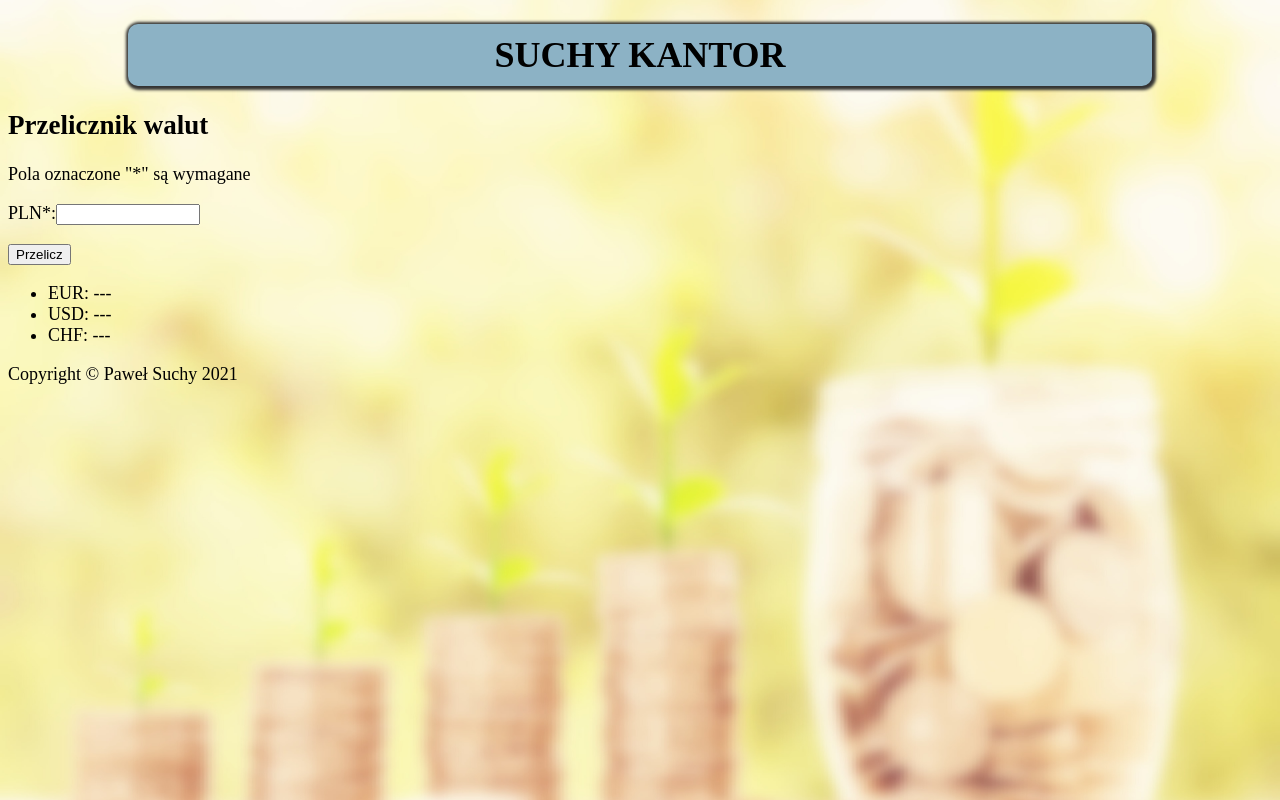
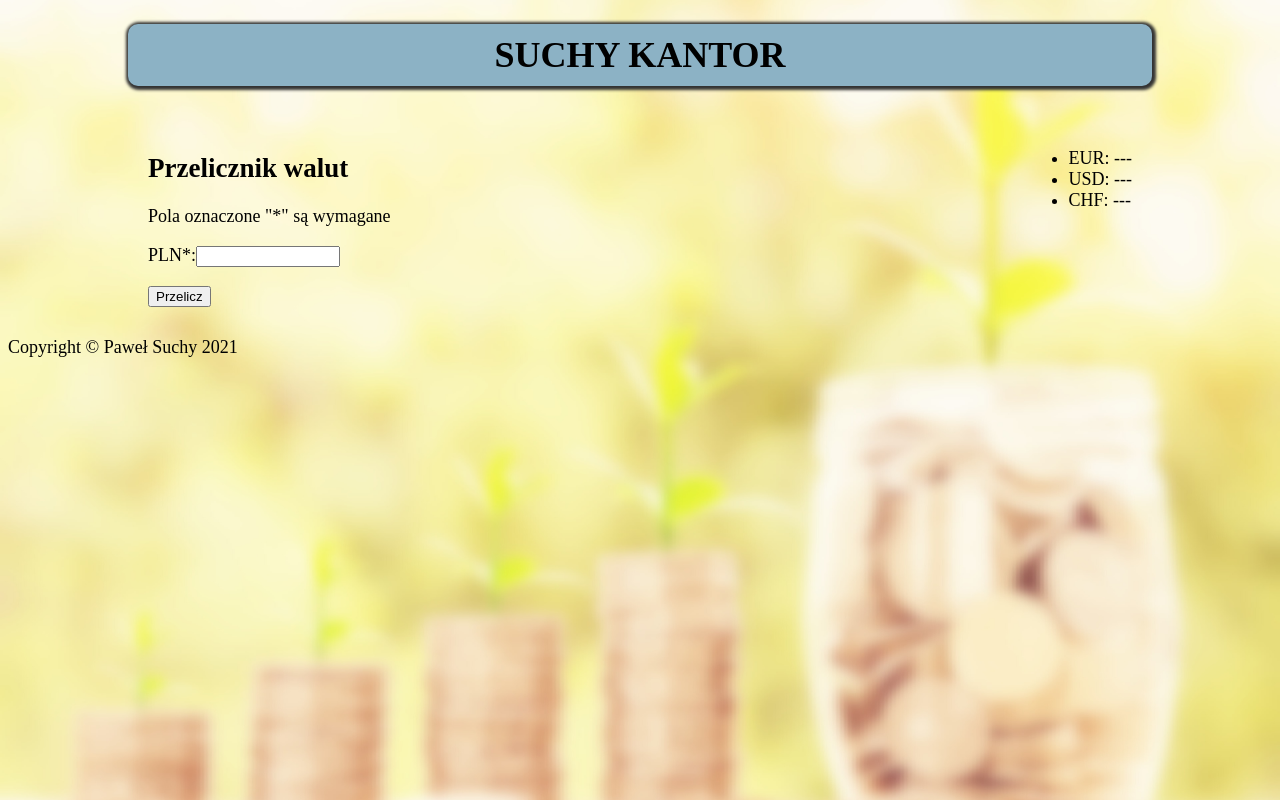
Before and after one commit to pawlo1994/currency-converter-react, a React (Create React App) app: page / in a window 1280 px wide. Built offline with nearby package versions, Linux system fonts and the light colour scheme; a web font is replaced by a local one.

Commit message:
main component and styles added

```diff
--- a/src/App.js
+++ b/src/App.js
@@ -1,11 +1,12 @@
 import './App.css';
 import Header from "./Header";
+import Main from "./Main";
 
 function App() {
   return (
     <>
       <Header headerContent="Suchy kantor" />
-      <main className="main">
+      <Main>
         <form className="form">
           <h2 className="form__header">Przelicznik walut</h2>
                 Pola oznaczone "*" są wymagane
@@ -22,7 +23,7 @@ function App() {
           <li className="currencyList__item">USD: <span className="currencyList__span">---</span></li>
           <li className="currencyList__item">CHF: <span className="currencyList__span">---</span></li>
         </ul>
-      </main>
+      </Main>
       <footer className="footer">Copyright &copy; Paweł Suchy 2021
     </footer>
     </>
--- /dev/null
+++ b/src/Main/index.js
@@ -0,0 +1,9 @@
+import "./style.css";
+
+const Main = ({ children }) => (
+    <main className="main">
+        {children}
+    </main>
+);
+
+export default Main;
--- /dev/null
+++ b/src/Main/style.css
@@ -0,0 +1,35 @@
+.main {
+    width: 100%;
+    max-width: 1024px;
+    display: flex;
+    justify-content: space-between;
+    margin: 10px auto;
+    padding: 20px;
+}
+
+.main--januszed {
+    background-size: cover;
+    background-position: center center;
+    background-image: url("Background_januszed.jpg");
+}
+
+.main__button {
+    display: block;
+    font-size: 20px;
+    width: 100px;
+    padding: 10px;
+    margin: 10px auto;
+    background-color: #ccc;
+    border: none;
+    border-radius: 10px;
+    box-shadow: 1px 1px 1px 1px #000;
+}
+
+.main__button:hover {
+    background-color: #eee;
+}
+
+.main__button:active {
+    background-color: #333;
+    color: #fff;
+}
```
Also changed, not shown: src/Main/Background_januszed.jpg (added).
